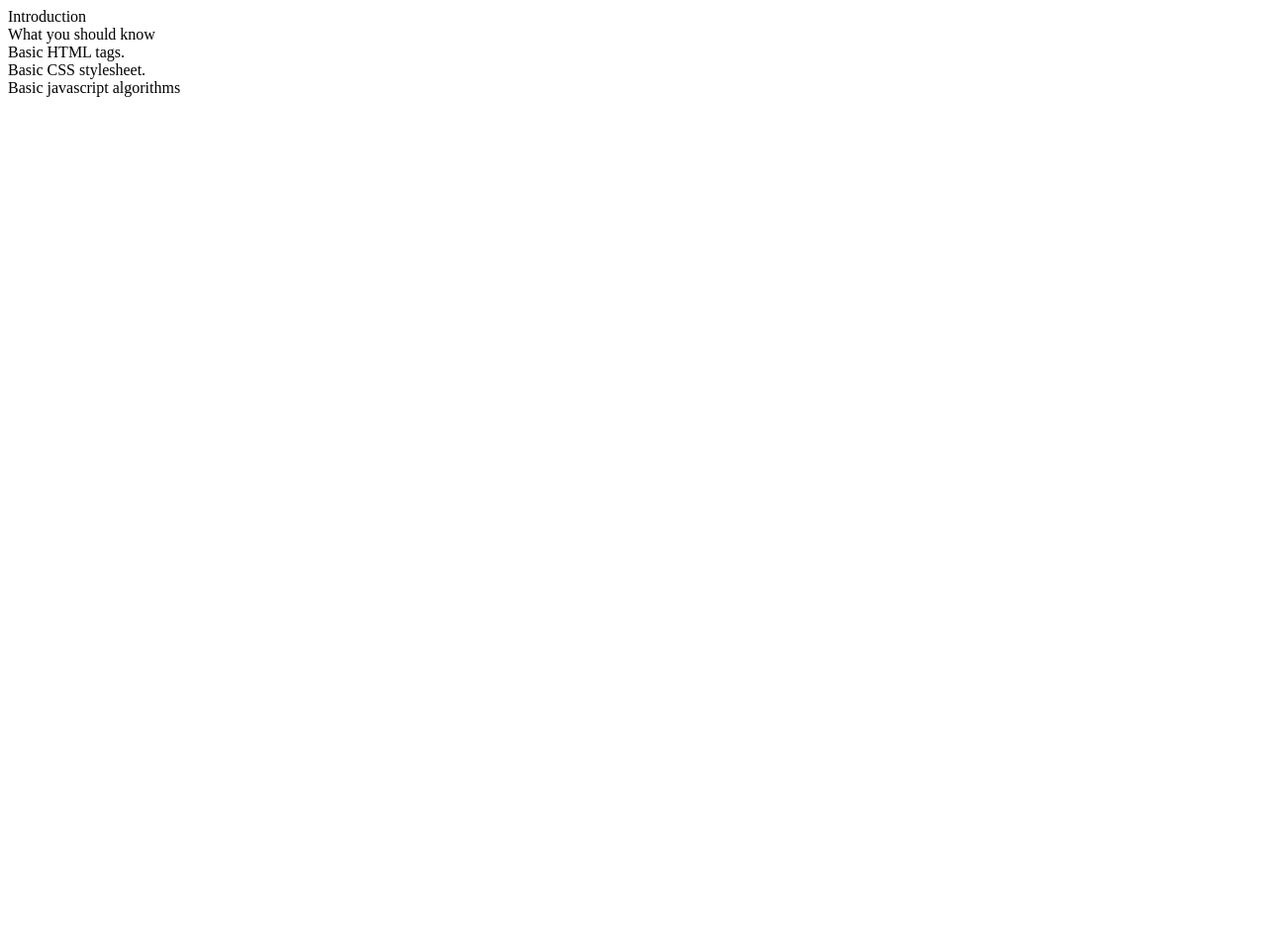
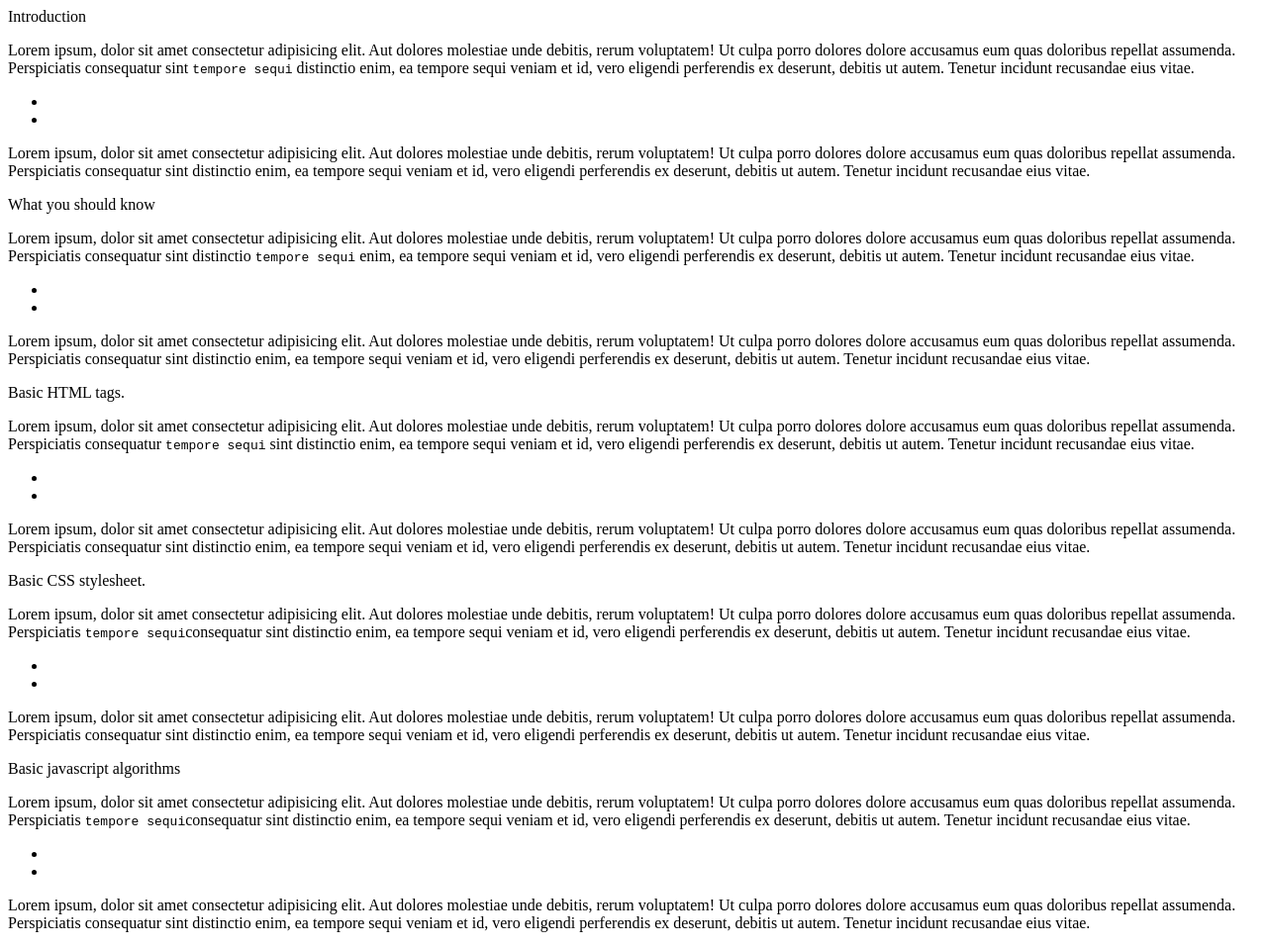
Before and after one commit to redwing555/project3, a plain HTML site: page index.html in a window 1280 px wide. Shown: the whole page at 99% size. Before the commit the page ends 800 px from the top, so only its background shows below. Drawn offline with Linux system fonts and the light colour scheme.

Commit message:
added html

```diff
--- a/index.html
+++ b/index.html
@@ -10,22 +10,79 @@
     <script src="https://cdn.freecodecamp.org/testable-projects-fcc/v1/bundle.js"></script>
       <section class="main-section" id="introduction">
         <header>Introduction</header>
+        <p>Lorem ipsum, dolor sit amet consectetur adipisicing elit. Aut dolores molestiae unde debitis, rerum voluptatem! Ut culpa porro dolores dolore accusamus eum quas doloribus repellat assumenda. Perspiciatis consequatur sint <code>tempore sequi</code> distinctio enim, ea tempore sequi veniam et id, vero eligendi perferendis ex deserunt, debitis ut autem. Tenetur incidunt recusandae eius vitae.</p>
+        <ul>
+          <li></li>
+          <li></li>
+        </ul>
+        <p>Lorem ipsum, dolor sit amet consectetur adipisicing elit. Aut dolores molestiae unde debitis, rerum voluptatem! Ut
+          culpa porro dolores dolore accusamus eum quas doloribus repellat assumenda. Perspiciatis consequatur sint distinctio
+          enim, ea tempore sequi veniam et id, vero eligendi perferendis ex deserunt, debitis ut autem. Tenetur incidunt
+          recusandae eius vitae.</p>
 
       </section>
       <section class="main-section" id="prerequisite">
         <header>What you should know</header>
+        <p>Lorem ipsum, dolor sit amet consectetur adipisicing elit. Aut dolores molestiae unde debitis, rerum voluptatem! Ut
+          culpa porro dolores dolore accusamus eum quas doloribus repellat assumenda. Perspiciatis consequatur sint distinctio <code>tempore sequi</code>
+          enim, ea tempore sequi veniam et id, vero eligendi perferendis ex deserunt, debitis ut autem. Tenetur incidunt
+          recusandae eius vitae.</p>
+          <ul>
+            <li></li>
+            <li></li>
+          </ul>
+          <p>Lorem ipsum, dolor sit amet consectetur adipisicing elit. Aut dolores molestiae unde debitis, rerum voluptatem! Ut
+            culpa porro dolores dolore accusamus eum quas doloribus repellat assumenda. Perspiciatis consequatur sint distinctio
+            enim, ea tempore sequi veniam et id, vero eligendi perferendis ex deserunt, debitis ut autem. Tenetur incidunt
+            recusandae eius vitae.</p>
 
     </section>
     <section class="main-section" id="html">
         <header>Basic HTML tags.</header>
+        <p>Lorem ipsum, dolor sit amet consectetur adipisicing elit. Aut dolores molestiae unde debitis, rerum voluptatem! Ut
+          culpa porro dolores dolore accusamus eum quas doloribus repellat assumenda. Perspiciatis consequatur <code>tempore sequi</code> sint distinctio
+          enim, ea tempore sequi veniam et id, vero eligendi perferendis ex deserunt, debitis ut autem. Tenetur incidunt
+          recusandae eius vitae.</p>
+          <ul>
+            <li></li>
+            <li></li>
+          </ul>
+          <p>Lorem ipsum, dolor sit amet consectetur adipisicing elit. Aut dolores molestiae unde debitis, rerum voluptatem! Ut
+            culpa porro dolores dolore accusamus eum quas doloribus repellat assumenda. Perspiciatis consequatur sint distinctio
+            enim, ea tempore sequi veniam et id, vero eligendi perferendis ex deserunt, debitis ut autem. Tenetur incidunt
+            recusandae eius vitae.</p>
 
     </section>
     <section class="main-section" id="CSS">
         <header>Basic CSS stylesheet.</header>
+        <p>Lorem ipsum, dolor sit amet consectetur adipisicing elit. Aut dolores molestiae unde debitis, rerum voluptatem! Ut
+          culpa porro dolores dolore accusamus eum quas doloribus repellat assumenda. Perspiciatis <code>tempore sequi</code>consequatur sint distinctio
+          enim, ea tempore sequi veniam et id, vero eligendi perferendis ex deserunt, debitis ut autem. Tenetur incidunt
+          recusandae eius vitae.</p>
+          <ul>
+            <li></li>
+            <li></li>
+          </ul>
+          <p>Lorem ipsum, dolor sit amet consectetur adipisicing elit. Aut dolores molestiae unde debitis, rerum voluptatem! Ut
+            culpa porro dolores dolore accusamus eum quas doloribus repellat assumenda. Perspiciatis consequatur sint distinctio
+            enim, ea tempore sequi veniam et id, vero eligendi perferendis ex deserunt, debitis ut autem. Tenetur incidunt
+            recusandae eius vitae.</p>
 
     </section>
     <section class="main-section" id="javascript">
         <header>Basic javascript algorithms</header>
+        <p>Lorem ipsum, dolor sit amet consectetur adipisicing elit. Aut dolores molestiae unde debitis, rerum voluptatem! Ut
+          culpa porro dolores dolore accusamus eum quas doloribus repellat assumenda. Perspiciatis <code>tempore sequi</code>consequatur sint distinctio
+          enim, ea tempore sequi veniam et id, vero eligendi perferendis ex deserunt, debitis ut autem. Tenetur incidunt
+          recusandae eius vitae.</p>
+          <ul>
+            <li></li>
+            <li></li>
+          </ul>
+          <p>Lorem ipsum, dolor sit amet consectetur adipisicing elit. Aut dolores molestiae unde debitis, rerum voluptatem! Ut
+            culpa porro dolores dolore accusamus eum quas doloribus repellat assumenda. Perspiciatis consequatur sint distinctio
+            enim, ea tempore sequi veniam et id, vero eligendi perferendis ex deserunt, debitis ut autem. Tenetur incidunt
+            recusandae eius vitae.</p>
 
     </section>
 
```
